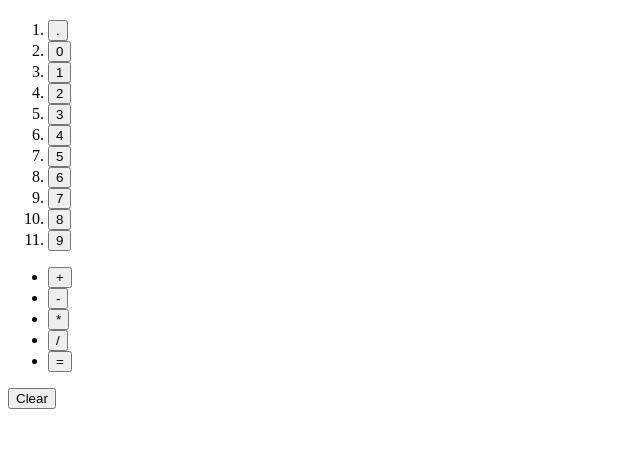
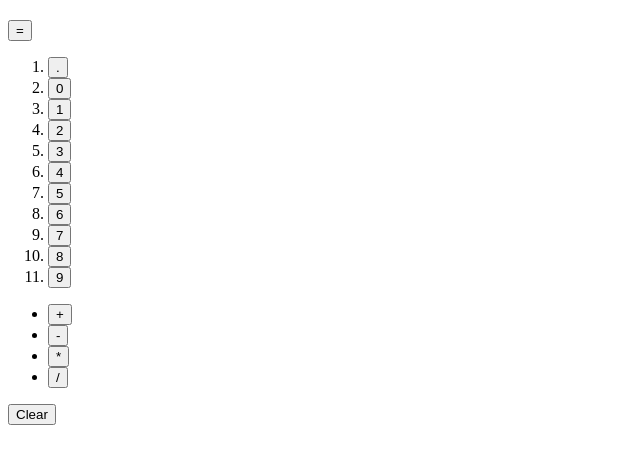
Before and after one commit to sdimazana/calculator, a plain HTML site: page index.html in a window 1280 px wide. Shown: the whole page, without its empty margins (0-640 px from the left). Drawn offline with Linux system fonts and the light colour scheme.

Commit message:
Separate = button

```diff
--- a/index.html
+++ b/index.html
@@ -6,6 +6,7 @@
     </head>
     <body>
         <h2 id="display"></h2>
+        <button id="equal-sign">=</button>
         <ol id="digit-buttons">
             <li>
                 <button>.</button>
@@ -54,9 +55,6 @@
             <li>
                 <button>/</button>
             </li>
-            <li>
-                <button>=</button>
-            </li>
         </ul>
         <button id="clear">Clear</button>
         <script src="script.js"></script>
```
